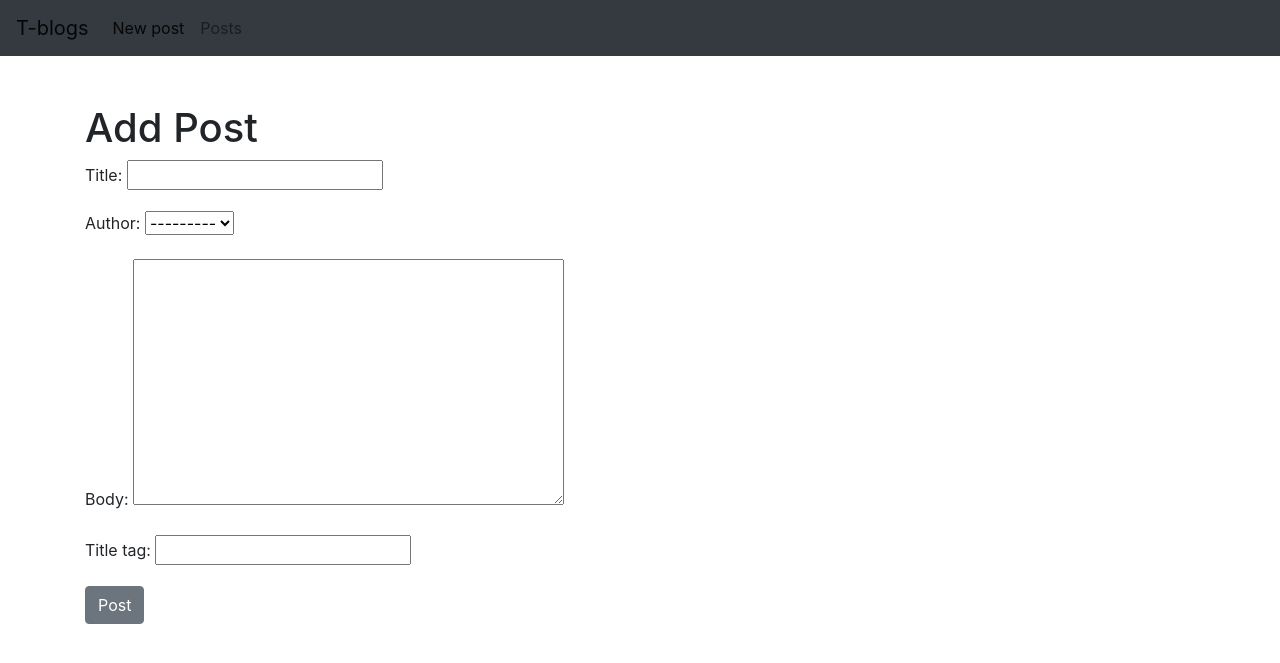
After one commit to madlad33/blog_new, a Django app: page /addpost/ in a window 1280 px wide. The commit adds this page. Shown: the top 663 px of the page. Run offline with Django 3.2, Linux system fonts and the light colour scheme; data comes from the database, SQL or seed files in the repository; both versions use the stored data as it was after the commit; some libraries are stand-ins or nearby versions.

Commit message:
Created add post
add post was added including template and form

```diff
--- a/myblog/models.py
+++ b/myblog/models.py
@@ -1,12 +1,16 @@
 from django.db import models
 from django.contrib.auth.models import User
+from django.urls import reverse
 # Create your models here.
 class Blogpost(models.Model):
     title=models.CharField(max_length=100)
-    title_tag = models.CharField(max_length=100,default='T-blogs')
+    title_tag = models.CharField(max_length=100)
     body=models.TextField(max_length=1000)
     author=models.ForeignKey(User,on_delete=models.CASCADE)
 
 
     def __str__(self):
         return self.title + ' | ' + str(self.author)
+
+    def get_absolute_url(self):
+        return reverse('article_detail',args=str((self.id)))
--- a/myblog/urls.py
+++ b/myblog/urls.py
@@ -1,9 +1,10 @@
 from . import views
 from django.urls import path, include
 import myblog
-from .views import Homeview, BlogDetail
+from .views import Homeview, BlogDetail,Addview
 
 urlpatterns = [
     path('', Homeview.as_view(), name='home'),
-    path('article/<int:pk>', BlogDetail.as_view(), name='article_detail')
+    path('article/<int:pk>', BlogDetail.as_view(), name='article_detail'),
+    path('addpost/',Addview.as_view(),name='add_post')
 ]
--- a/myblog/views.py
+++ b/myblog/views.py
@@ -1,5 +1,5 @@
 from django.shortcuts import render
-from django.views.generic import ListView,DetailView
+from django.views.generic import ListView,DetailView,CreateView
 from .models import Blogpost
 # Create your views here.
 # def home(request):
@@ -11,3 +11,8 @@ class Homeview(ListView):
 class BlogDetail(DetailView):
     model=Blogpost
     template_name = 'blog_detail.html'
+
+class Addview(CreateView):
+    model = Blogpost
+    template_name = 'add_blog.html'
+    fields = ('title','author','body','title_tag')
--- /dev/null
+++ b/templates/add_blog.html
@@ -0,0 +1,16 @@
+{% extends 'base.html' %}
+{% block title %}
+New Post
+{% endblock %}
+
+{% block content %}
+
+<h1>    Add Post</h1>
+<form method="post">
+{% csrf_token %}
+{{ form.as_p }}
+<button type="submit" class="btn btn-secondary">Post</button>
+
+
+</form>
+{% endblock %}
--- a/templates/base.html
+++ b/templates/base.html
@@ -19,7 +19,7 @@
   </button>
   <div class="collapse navbar-collapse" id="navbarNavAltMarkup">
     <div class="navbar-nav">
-      <a class="nav-item nav-link active" href="{% url 'home' %}">Home <span class="sr-only">(current)</span></a>
+      <a class="nav-item nav-link active" href="{% url 'add_post' %}">New post <span class="sr-only">(current)</span></a>
       <a class="nav-item nav-link" href="#">Posts</a>
 
     </div>
```
Also changed, not shown: templates/home.html (+6 -3 lines), db.sqlite3.
